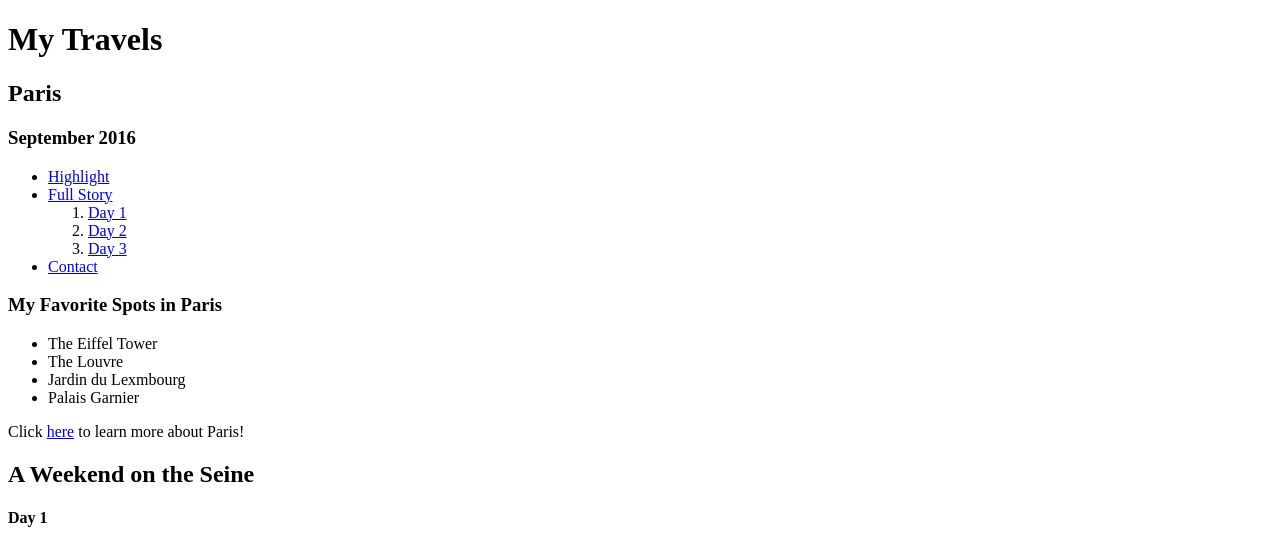
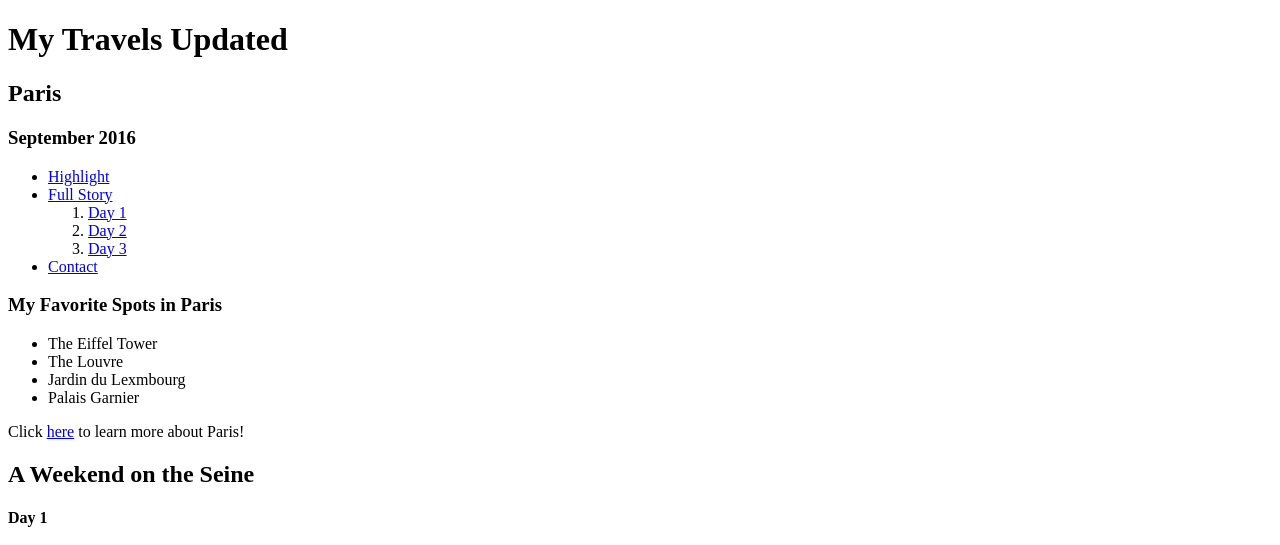
Before and after one commit to zugzug81/paris, a plain HTML site: page index.html in a window 1280 px wide. Shown: the top 545 px of the page. Drawn offline with Linux system fonts and the light colour scheme.

Commit message:
second paris commit

```diff
--- a/index.html
+++ b/index.html
@@ -5,7 +5,7 @@
     <title>My Travel Blog</title>
   </head>
   <body>
-     <h1>My Travels</h1>
+     <h1>My Travels Updated</h1>
      <h2>Paris</h2>
      <h3>September 2016</h3>
      <ul>
```
